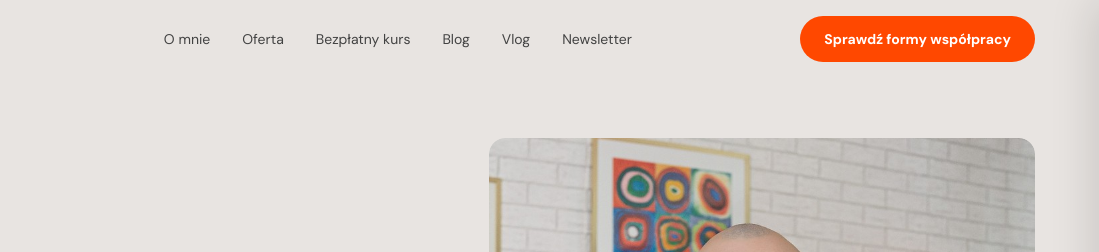
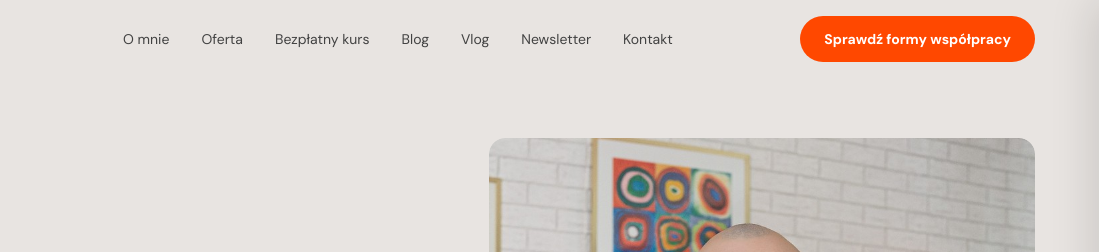
Before and after one commit to danielkotlinski-sys/danielkotlinski.pl, an Eleventy site: page src/index.njk in a window 1280 px wide. Shown: the top 252 px of the page, 181-1280 px from the left. Built offline with nearby package versions, Linux system fonts and the light colour scheme; Eleventy itself is replaced by a stand-in of ours; files that its build step writes are made by us from their sources.

Commit message:
Restore Kontakt link in navigation
Co-Authored-By: Claude Opus 4.6 (1M context) <noreply@anthropic.com>

```diff
--- a/src/_includes/partials/navbar.njk
+++ b/src/_includes/partials/navbar.njk
@@ -11,6 +11,7 @@
       <a href="{{ '/blog/' | url }}">Blog</a>
       <a href="{{ '/' | url }}#vlog">Vlog</a>
       <a href="{{ '/newsletter/' | url }}">Newsletter</a>
+      <a href="{{ '/kontakt/' | url }}">Kontakt</a>
     </div>
 
     <div class="navbar__cta">
@@ -33,5 +34,6 @@
   <a href="{{ '/blog/' | url }}" class="mobile-link">Blog</a>
   <a href="{{ '/' | url }}#vlog" class="mobile-link">Vlog</a>
   <a href="{{ '/newsletter/' | url }}" class="mobile-link">Newsletter</a>
+  <a href="{{ '/kontakt/' | url }}" class="mobile-link">Kontakt</a>
   <a href="{{ '/' | url }}#cennik" class="btn btn-orange mobile-link">Sprawdź formy współpracy</a>
 </div>
```
